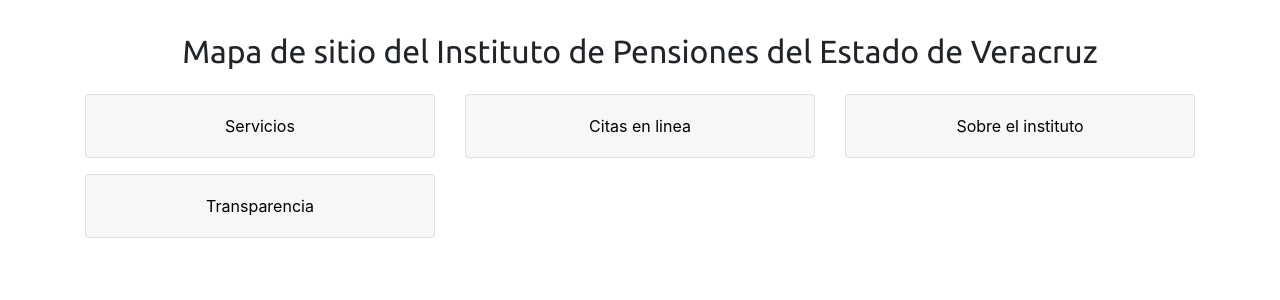
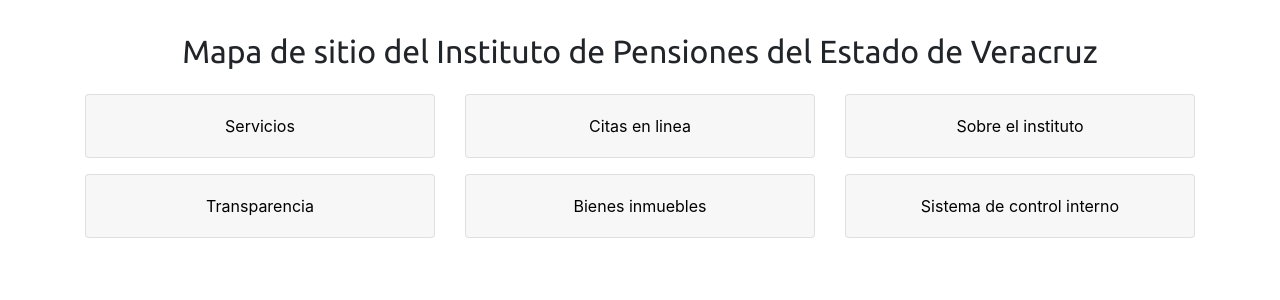
Before and after one commit to DelmerLopez/sitemapIPEV, a React (Create React App) app in the folder sitemap-ipev/: page / in a window 1280 px wide. Shown: the top 300 px of the page. Built offline with nearby package versions, Linux system fonts and the light colour scheme.

Commit message:
Adición de sistema de control y bienes

```diff
--- /dev/null
+++ b/sitemap-ipev/src/Rutas/BienesRutas.js
@@ -0,0 +1,16 @@
+const BienesRutas = [
+    {
+        section: "Venta",
+        url: "http://www.veracruz.gob.mx/ipe/wp-content/uploads/sites/20/2020/06/Boletin_Venta_BM.pdf"
+    },
+    {
+        section: "Renta",
+        url: "http://www.veracruz.gob.mx/ipe/bienes-inmuebles/renta/"
+    },
+    {
+        section: "Portafolio inmobiliario",
+        url: "http://www.veracruz.gob.mx/ipe/bienes-inmuebles/regiones/"
+    }
+]
+
+export default BienesRutas;
--- /dev/null
+++ b/sitemap-ipev/src/Rutas/ControlRutas.js
@@ -0,0 +1,24 @@
+const ControlRutas = [
+    {
+        section: "Ambito de aplicación",
+        url: "http://www.veracruz.gob.mx/ipe/sistema-de-control-interno-2/ambito-de-aplicacion/"
+    },
+    {
+        section: "Marco integrado de control interno",
+        url: "http://www.veracruz.gob.mx/ipe/sistema-de-control-interno-2/marco-integrado-de-control-interno/"
+    },
+    {
+        section: "Capacitación",
+        url: "http://www.veracruz.gob.mx/ipe/sistema-de-control-interno-2/capacitacion/"
+    },
+    {
+        section: "COCODI",
+        url: "http://www.veracruz.gob.mx/ipe/sistema-de-control-interno-2/cocodi/"
+    },
+    {
+        section: "Código de conducta",
+        url: "http://www.veracruz.gob.mx/ipe/sistema-de-control-interno-2/codigo-de-conducta-2/"
+    }
+]
+
+export default ControlRutas;
--- a/sitemap-ipev/src/Views/Sitemap.js
+++ b/sitemap-ipev/src/Views/Sitemap.js
@@ -6,12 +6,16 @@
 import InfoInstitutoRutas from '../Rutas/InfoInstitutoRutas';
 import TransparenciaRutas from '../Rutas/TransparenciaRutas';
 import '@fontsource/ubuntu';
+import BienesRutas from '../Rutas/BienesRutas';
+import ControlRutas from '../Rutas/ControlRutas';
 
 function Sitemap() {
     const servicios = ServiciosRutas;
     const citas = CitasRutas;
     const infoInstituto = InfoInstitutoRutas;
     const transparenciaRutas = TransparenciaRutas;
+    const bienesRutas = BienesRutas;
+    const controlRutas = ControlRutas;
 
     return (
         <Container>
@@ -29,6 +33,12 @@
                 <Col className="section" lg={4} md={6} sm={12}>
                     <Section title="Transparencia" servicios={transparenciaRutas} />
                 </Col>
+                <Col className="section" lg={4} md={6} sm={12}>
+                    <Section title="Bienes inmuebles" servicios={bienesRutas} />
+                </Col>
+                <Col className="section" lg={4} md={6} sm={12}>
+                    <Section title="Sistema de control interno" servicios={controlRutas} />
+                </Col>
             </Row>
         </Container>
     );
```
